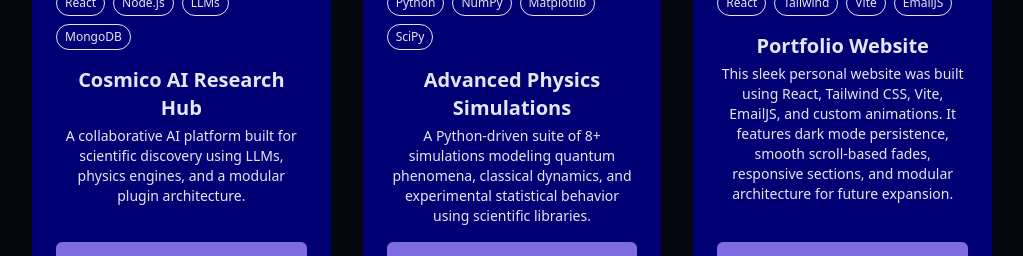
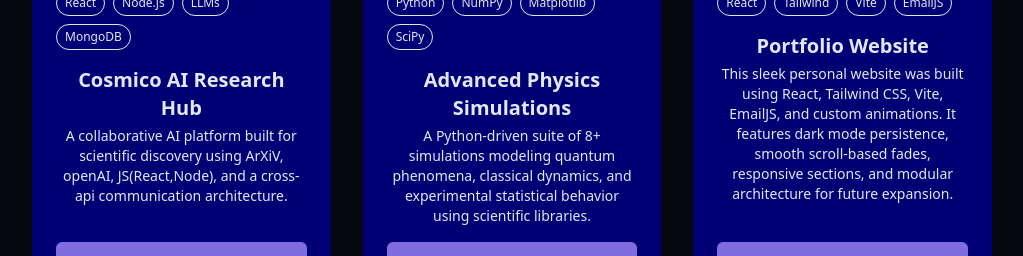
Before and after one commit to BipulB7/Portfolio-Site, a React (Vite) app: page / in a window 1280 px wide. Shown: the part 3620-3876 px from the top of the page, without its empty margins (128-1151 px from the left). Built offline with nearby package versions, Linux system fonts and the light colour scheme.

Commit message:
URL Logic Fixed - Projects

```diff
--- a/src/components/ProjectsSection.jsx
+++ b/src/components/ProjectsSection.jsx
@@ -9,7 +9,7 @@ const projects = [
     id: 1,
     title: "Cosmico AI Research Hub",
     description:
-      "A collaborative AI platform built for scientific discovery using LLMs, physics engines, and a modular plugin architecture.",
+      "A collaborative AI platform built for scientific discovery using ArXiV, openAI, JS(React,Node), and a cross-api communication architecture.",
     image: cosmicoImage,
     tags: ["React", "Node.js", "LLMs", "MongoDB"],
     demoUrl: "https://cosmicoai.netlify.app",
@@ -32,8 +32,8 @@ const projects = [
       "This sleek personal website was built using React, Tailwind CSS, Vite, EmailJS, and custom animations. It features dark mode persistence, smooth scroll-based fades, responsive sections, and modular architecture for future expansion.",
     image: portfolioImage,
     tags: ["React", "Tailwind", "Vite", "EmailJS"],
-    demoUrl: "https://github.com/BipulB7",
-    githubUrl: "https://github.com/BipulB7",
+    demoUrl: "https://bipulpbanjade.com/",
+    githubUrl: "https://github.com/BipulB7/Portfolio-Site",
   },
 ];
 
```
